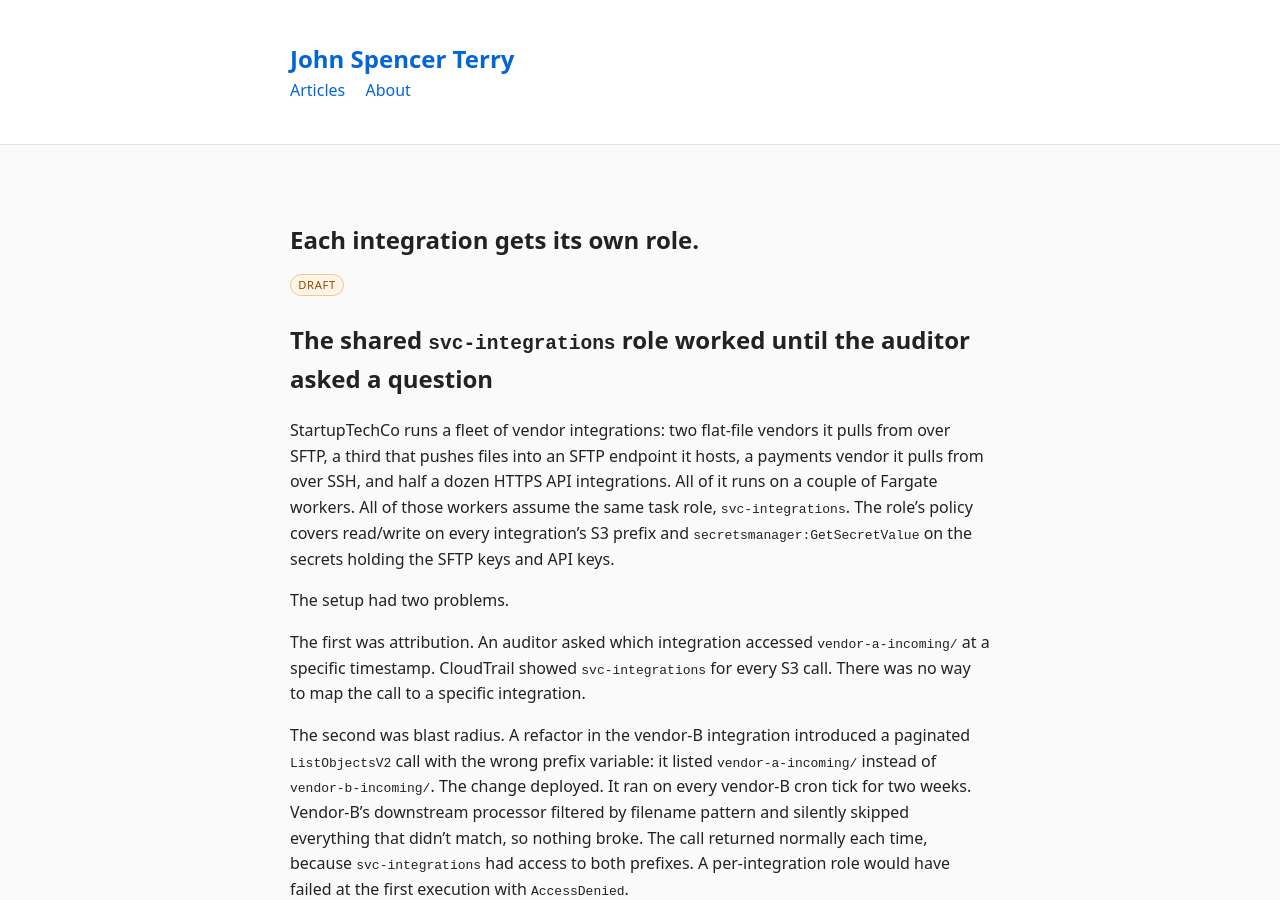
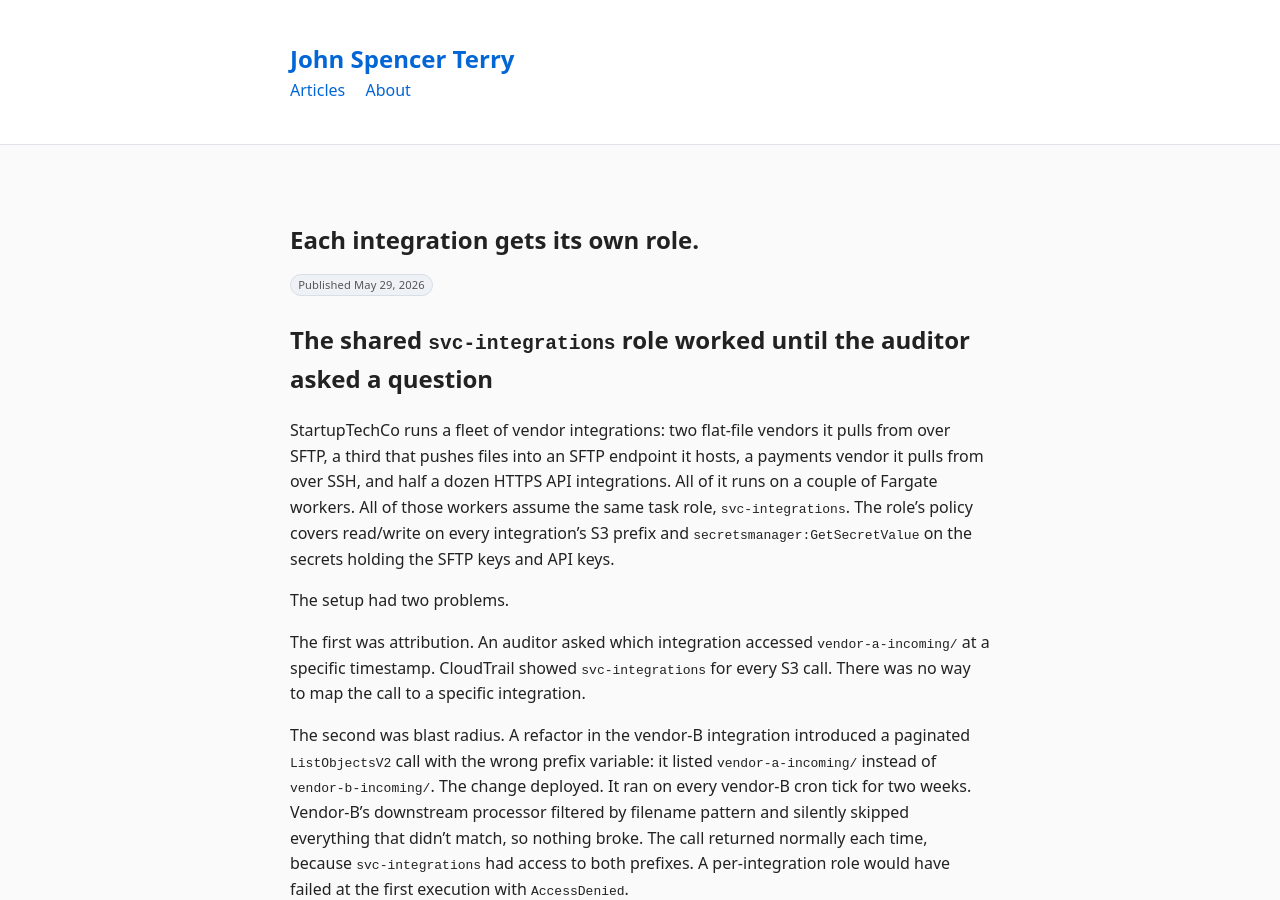
Before and after one commit to JohnSpencerTerry/wb, a Jekyll site: the page built from _articles/each-integration-gets-its-own-role.md, in a window 1280 px wide and 900 px high. Built offline with Jekyll 4.4.1, drawn with Linux system fonts in a browser that asks for light colours.

Commit message:
Update each-integration-gets-its-own-role.md

```diff
--- a/_articles/each-integration-gets-its-own-role.md
+++ b/_articles/each-integration-gets-its-own-role.md
@@ -1,9 +1,9 @@
 ---
 layout: default
 title: "Each integration gets its own role."
-date: 2026-05-26
+date: 2026-05-29
 category: Software Engineering
-draft: true
+draft: false
 ---
 
 ## The shared `svc-integrations` role worked until the auditor asked a question
```
